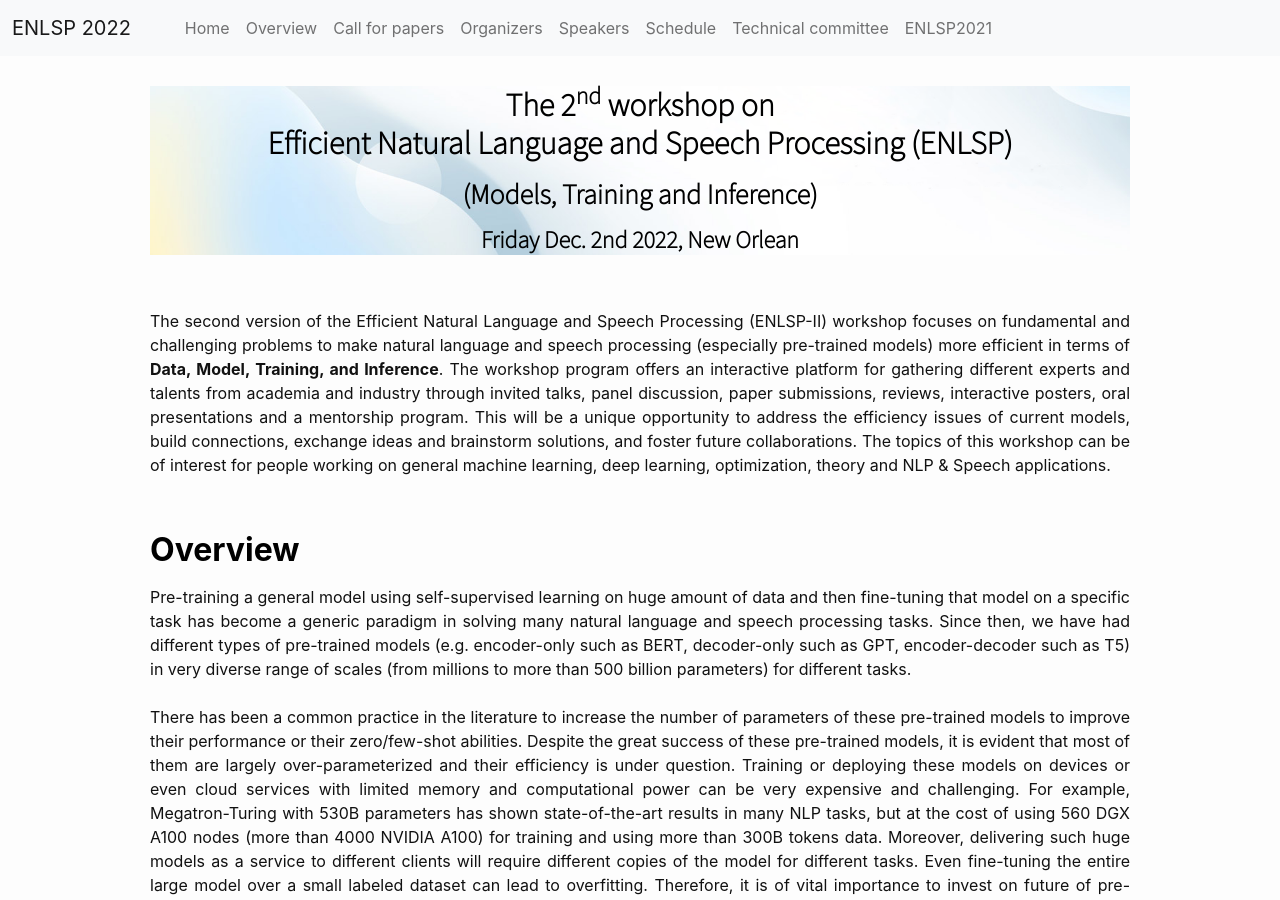
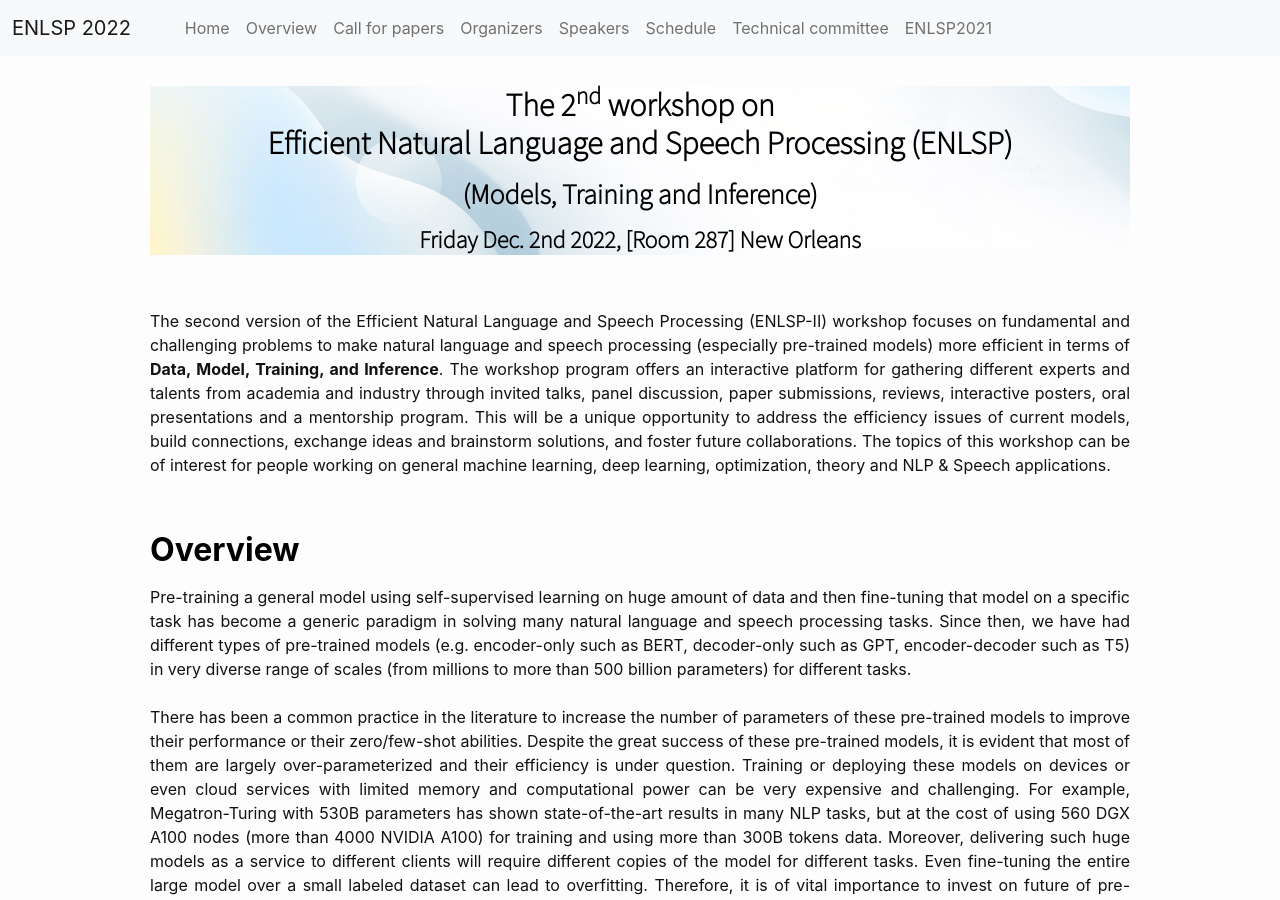
Before and after one commit to neurips2022-enlsp/neurips2022-enlsp.github.io, a Jekyll site: the page built from index.md, in a window 1280 px wide and 900 px high. Built offline with Jekyll 4.4.1, drawn with Linux system fonts in a browser that asks for light colours; nearby versions of some CDN libraries.

Commit message:
Update index.md

```diff
--- a/index.md
+++ b/index.md
@@ -11,7 +11,7 @@ layout: home
 	<center>
 		<h2 class="blackpar_title" >The 2<sup>nd</sup> workshop on<br>Efficient Natural Language and Speech Processing (ENLSP)</h2>
 		<h3 class="blackpar_title">(Models, Training and Inference)</h3>
-		<h4 class="blackpar_title">Friday Dec. 2nd 2022,  New Orlean</h4>
+		<h4 class="blackpar_title">Friday Dec. 2nd 2022, [Room 287] New Orleans</h4>
 	</center>
 </div>
 <br>
```
